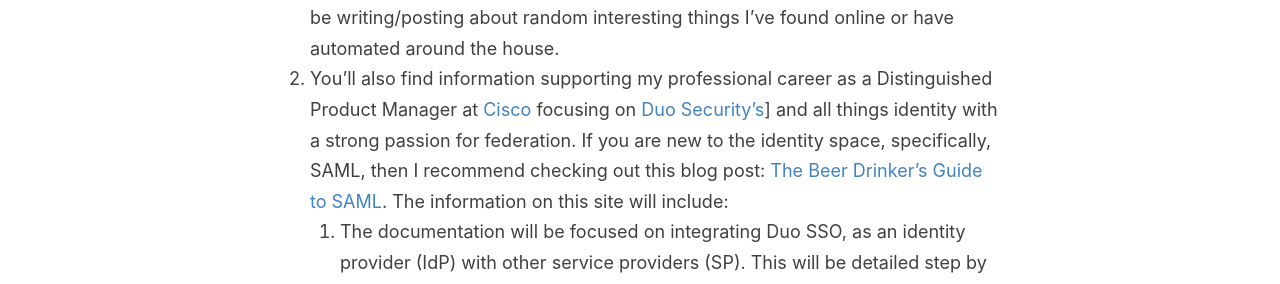
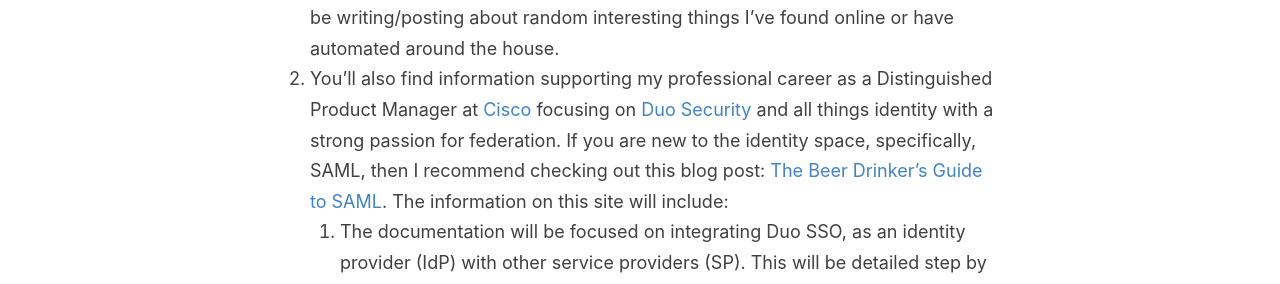
Before and after one commit to christophe81/christophe81.github.io, a Jekyll site: the page built from _posts/2020-5-11-Chris-Anderson-Cloud.md, in a window 1280 px wide. Shown: the part 364-648 px from the top of the page. Built offline with Jekyll 4.4.1, drawn with Linux system fonts in a browser that asks for light colours; comment, search, counter and statistics services are not loaded.

```diff
--- a/_posts/2020-5-11-Chris-Anderson-Cloud.md
+++ b/_posts/2020-5-11-Chris-Anderson-Cloud.md
@@ -8,7 +8,7 @@ excerpt_separator: <!--more-->
 This site serves two purposes:
 
 1. As you’ve guessed from the title, I am interested in all things cloud. Mostly I will be writing/posting about random interesting things I’ve found online or have automated around the house.
-1. You’ll also find information supporting my professional career as a Distinguished Product Manager at [Cisco](cisco.com) focusing on [Duo Security’s](duo.com)] and all things identity with a strong passion for federation. <!--more--> If you are new to the identity space, specifically, SAML, then I recommend checking out this blog post: [The Beer Drinker’s Guide to SAML](https://duo.com/blog/the-beer-drinkers-guide-to-saml). The information on this site will include:
+1. You’ll also find information supporting my professional career as a Distinguished Product Manager at [Cisco](cisco.com) focusing on [Duo Security](duo.com) and all things identity with a strong passion for federation. <!--more--> If you are new to the identity space, specifically, SAML, then I recommend checking out this blog post: [The Beer Drinker’s Guide to SAML](https://duo.com/blog/the-beer-drinkers-guide-to-saml). The information on this site will include:
    1. The documentation will be focused on integrating Duo SSO, as an identity provider (IdP) with other service providers (SP). This will be detailed step by step directions to help you also configure such integrations!
    1. Things I find interesting in the identity world, especifically funding and aquisitions occuring in the space!
 
```
